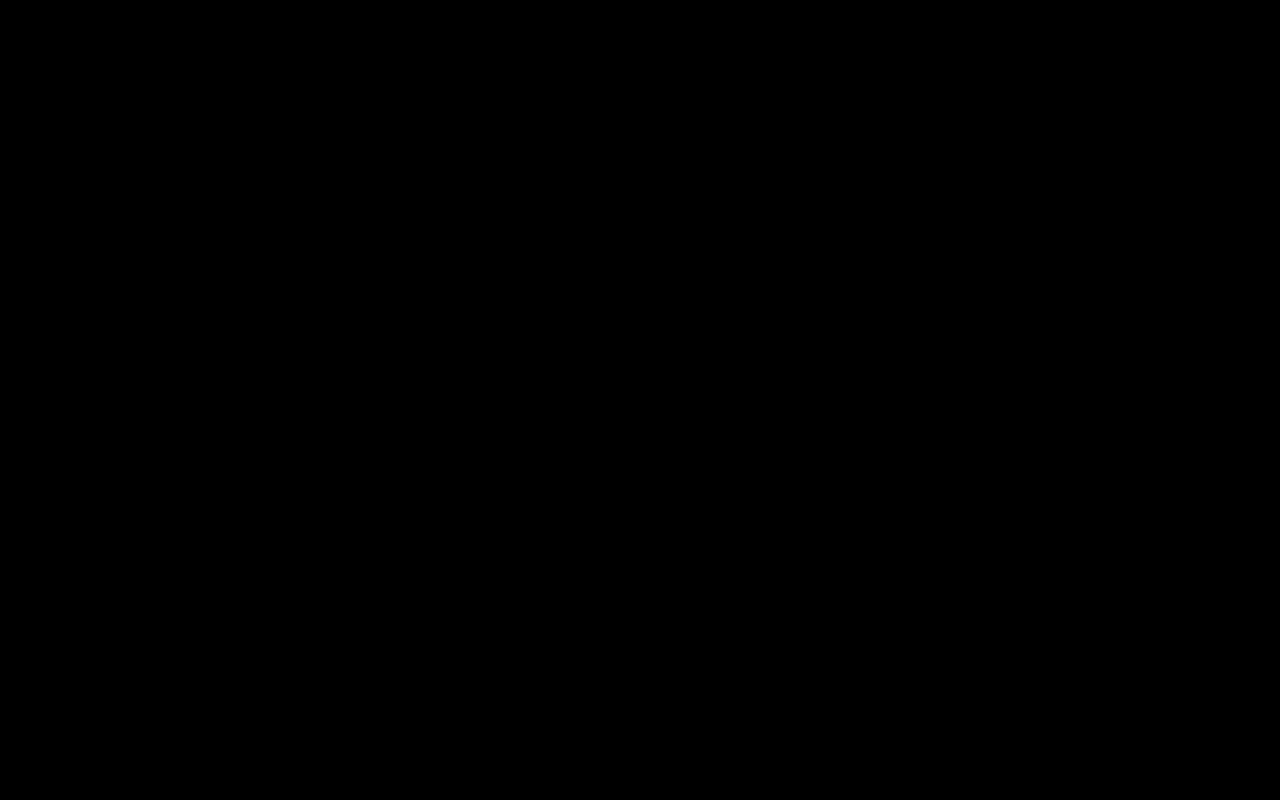
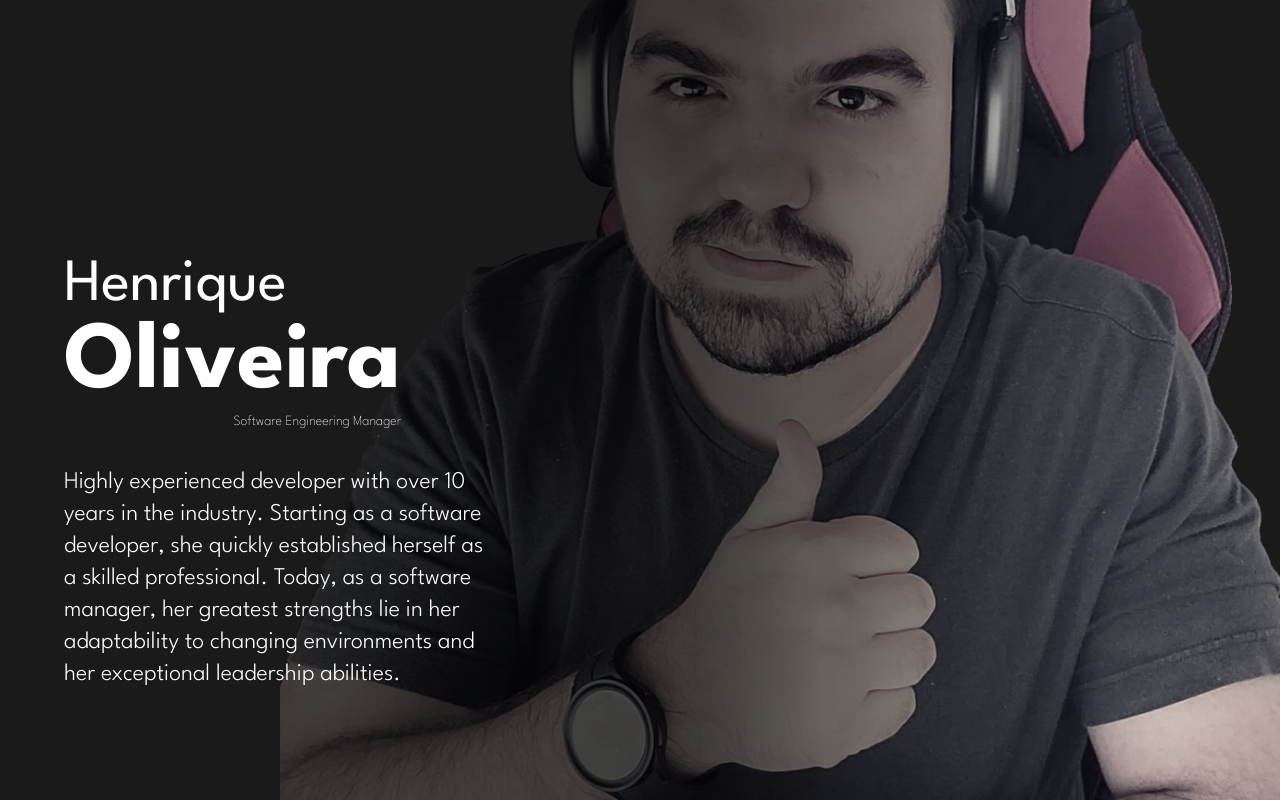
Before and after one commit to ohenrique/personal-website, a Next.js app: page / in a window 1280 px wide. Built offline with nearby package versions, Linux system fonts and the light colour scheme.

Commit message:
Completed hello page

```diff
--- a/src/app/layout.tsx
+++ b/src/app/layout.tsx
@@ -1,7 +1,7 @@
 import './globals.css'
-import { Inter } from 'next/font/google'
+import { League_Spartan } from 'next/font/google'
 
-const inter = Inter({ subsets: ['latin'] })
+const leagueSpartan = League_Spartan({ subsets: ['latin'] })
 
 export const metadata = {
   title: 'ohenrique',
@@ -15,7 +15,7 @@ export default function RootLayout({
 }) {
   return (
     <html lang="en">
-      <body className={inter.className}>{children}</body>
+      <body className={leagueSpartan.className}>{children}</body>
     </html>
   )
 }
--- a/src/app/page.tsx
+++ b/src/app/page.tsx
@@ -2,7 +2,7 @@ import Hello from '@pages/hello'
 
 export default function Home() {
   return (
-    <main className="flex min-h-screen flex-col items-center justify-between p-24">
+    <main className="min-h-screen items-center justify-between">
       <Hello />
     </main>
   )
--- a/src/app/pages/hello/index.tsx
+++ b/src/app/pages/hello/index.tsx
@@ -1,13 +1,19 @@
 import Logo from '@/components/logo'
+import Photo from '@public/photo.png'
 
 const Hello = () => (
-    <div>
-        <Logo />
-        <p>
-            Highly experienced developer with over 10 years in the industry.
-            Starting as a software developer, she quickly established herself as a skilled professional.
-            Today, as a software manager, her greatest strengths lie in her adaptability to changing environments and her exceptional leadership abilities.
-        </p>
+    <div
+        className='flex min-h-screen bg-black bg-no-repeat bg-center bg-scroll lg:bg-right-bottom lg:bg-[length:1000px_1000px]'
+        style={{backgroundImage: `url(${Photo.src})`}}
+    >
+        <div className='mx-16 mt-64 lg:basis-1/3 2xl:basis-1/2 text-white'>
+            <Logo />
+            <p className='mt-8 text-2xl font-light'>
+                Highly experienced developer with over 10 years in the industry.
+                Starting as a software developer, she quickly established herself as a skilled professional.
+                Today, as a software manager, her greatest strengths lie in her adaptability to changing environments and her exceptional leadership abilities.
+            </p>
+        </div>
     </div>
 );
 
--- a/src/components/logo.tsx
+++ b/src/components/logo.tsx
@@ -1,6 +1,6 @@
 const Logo = () => (
-    <h1 className="">
-        Henrique <p>Oliveira</p> <p>Software Engineering Manager</p>
+    <h1 className="text-6xl w-auto inline-block">
+        Henrique <p className="text-8xl font-bold">Oliveira</p> <p className="text-sm text-right font-thin">Software Engineering Manager</p>
     </h1>
 );
 
--- a/tailwind.config.js
+++ b/tailwind.config.js
@@ -7,15 +7,15 @@ module.exports = {
   ],
   theme: {
     extend: {
+      colors: {
+        'black': '#1A1A1A',
+      },
       backgroundImage: {
         'gradient-radial': 'radial-gradient(var(--tw-gradient-stops))',
         'gradient-conic':
           'conic-gradient(from 180deg at 50% 50%, var(--tw-gradient-stops))',
       },
     },
-    fontFamily:{
-      'sans': ['League Spartan']
-    }
   },
   plugins: [],
 }
--- a/tsconfig.json
+++ b/tsconfig.json
@@ -21,7 +21,8 @@
     ],
     "paths": {
       "@/*": ["./src/*"],
-      "@pages/*": ["./src/app/pages/*"]
+      "@pages/*": ["./src/app/pages/*"],
+      "@public/*": ["./public/*"]
     }
   },
   "include": ["next-env.d.ts", "**/*.ts", "**/*.tsx", ".next/types/**/*.ts"],
```
Also changed, not shown: public/photo.png (added).
